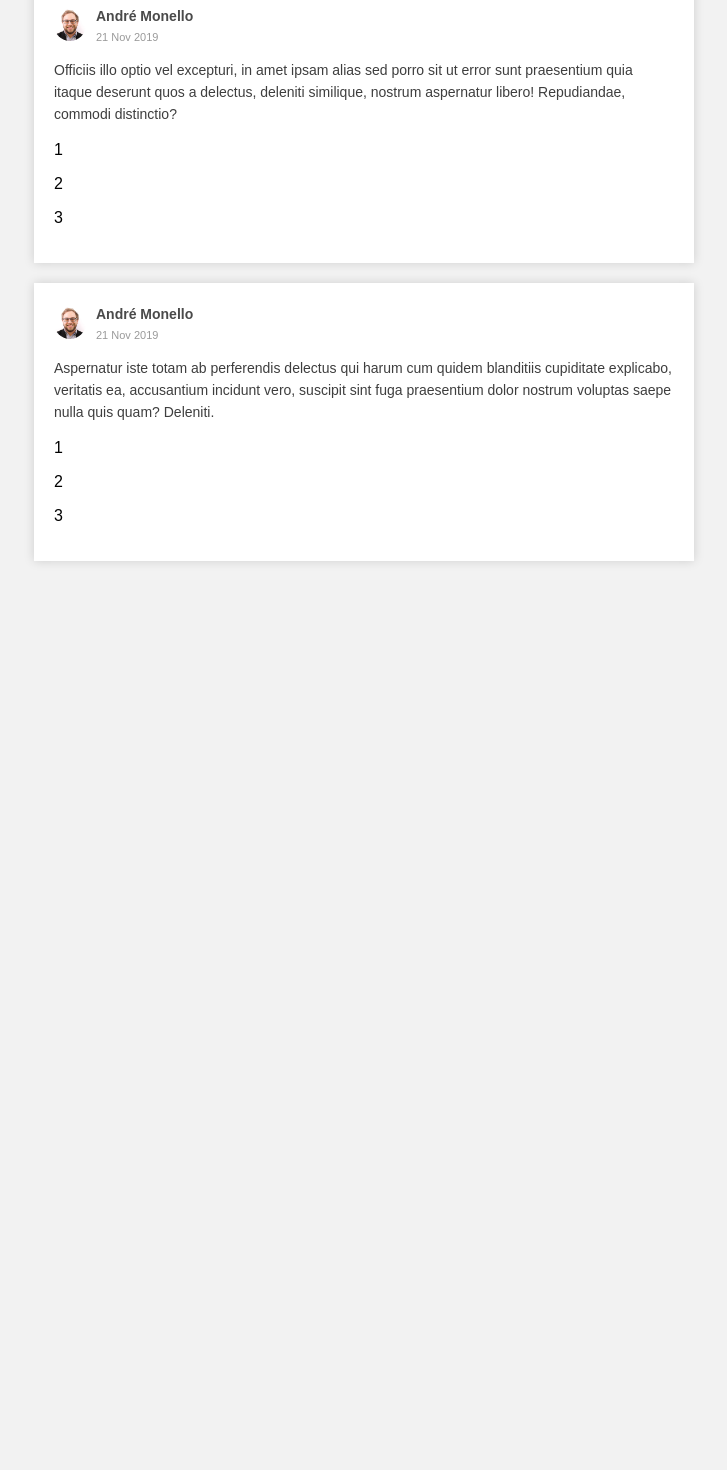
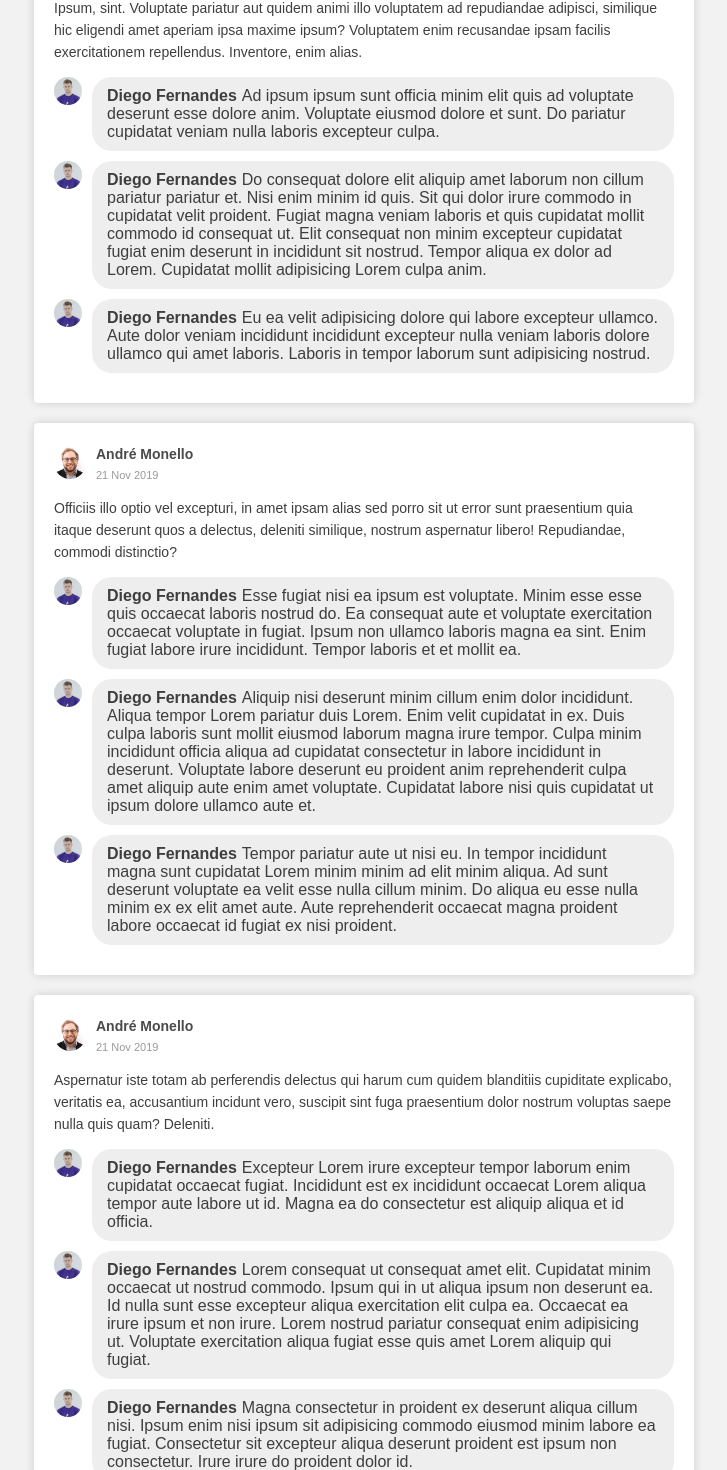
Before and after one commit to atmonello/rocketseat-desafio-04, a React app: page / in a window 1280 px wide. Shown: the part 887-2357 px from the top of the page, without its empty margins (296-1023 px from the left). Before the commit the page ends 1484 px from the top, so only its background shows below. Built offline with nearby package versions, Linux system fonts and the light colour scheme; the HTML template or start-up script is replaced by a standard one.

Commit message:
Listando comentários

```diff
--- a/src/App.css
+++ b/src/App.css
@@ -3,8 +3,10 @@ body {
   font-family: Arial, Helvetica, sans-serif;
   margin: 0;
   padding: 0;
+  color: #3e3e3e;
 }
 
 body * {
   box-sizing: border-box;
+  -webkit-font-smoothing: antialiased;
 }
--- a/src/components/PageLayout/PostList/PostList.js
+++ b/src/components/PageLayout/PostList/PostList.js
@@ -2,84 +2,109 @@ import React, { Component } from 'react';
 import './PostList.css'
 
 import Post from '../../Post/Post';
-import profilePicture from '../../../assets/profile.png'
+import postPicture from '../../../assets/profile.png';
+import commentPicture from '../../../assets/profile-2.png';
 
 class PostList extends Component {
   state = {
     posts: [
       {
         postAuthor: 'André Monello',
-        postProfile: profilePicture,
+        postProfile: postPicture,
         date: '21 Nov 2019',
         text: 'Lorem ipsum dolor sit amet, consectetur adipisicing elit. Quod, animi esse officiis eaque quaerat veniam ipsam accusantium, assumenda, aliquid voluptatum exercitationem id! Quam sequi, consequuntur inventore suscipit dignissimos quae nemo!',
         comments: [
           {
-            text: '1'
+            text: 'Id nisi laboris deserunt velit veniam dolor exercitation ipsum. Ad officia tempor enim est proident enim. Id do nostrud commodo sit fugiat minim. Et est do eiusmod consectetur culpa dolore laborum cillum ut incididunt aliqua commodo culpa dolore. Elit officia enim sunt ullamco amet non cillum ex laborum minim. Proident sunt sit voluptate veniam commodo quis ea.',
+            author: 'Diego Fernandes',
+            picture: commentPicture,
           },
           {
-            text: '2'
+            text: 'Amet laboris enim ut ex sit cupidatat consectetur fugiat in aliqua consequat. Ipsum irure adipisicing deserunt exercitation nisi anim. Voluptate magna dolore nulla id ex consectetur. Non reprehenderit ad consequat esse dolor eiusmod fugiat nostrud.',
+            author: 'Diego Fernandes',
+            picture: commentPicture,
           }
         ]
       },
       {
         postAuthor: 'André Monello',
-        postProfile: profilePicture,
+        postProfile: postPicture,
         date: '21 Nov 2019',
         text: 'Minima soluta autem necessitatibus, quis ratione, vitae officia hic earum molestiae rerum dolorum optio maiores libero amet iure cum porro perspiciatis aliquam animi aliquid. Consequatur repudiandae et sit obcaecati blanditiis.',
         comments: [
           {
-            text: '1'
+            text: 'Duis dolor quis incididunt eu. Fugiat duis mollit ipsum sunt incididunt voluptate excepteur voluptate eu ad do id aute irure. Ullamco aliqua nostrud reprehenderit aliqua incididunt excepteur est excepteur ad cupidatat aute amet aliquip do.',
+            author: 'Diego Fernandes',
+            picture: commentPicture,
           }
         ]
       },
       {
         postAuthor: 'André Monello',
-        postProfile: profilePicture,
+        postProfile: postPicture,
         date: '21 Nov 2019',
         text: 'Ipsum, sint. Voluptate pariatur aut quidem animi illo voluptatem ad repudiandae adipisci, similique hic eligendi amet aperiam ipsa maxime ipsum? Voluptatem enim recusandae ipsam facilis exercitationem repellendus. Inventore, enim alias.',
         comments: [
           {
-            text: '1'
+            text: 'Ad ipsum ipsum sunt officia minim elit quis ad voluptate deserunt esse dolore anim. Voluptate eiusmod dolore et sunt. Do pariatur cupidatat veniam nulla laboris excepteur culpa.',
+            author: 'Diego Fernandes',
+            picture: commentPicture,
           },
           {
-            text: '2'
+            text: 'Do consequat dolore elit aliquip amet laborum non cillum pariatur pariatur et. Nisi enim minim id quis. Sit qui dolor irure commodo in cupidatat velit proident. Fugiat magna veniam laboris et quis cupidatat mollit commodo id consequat ut. Elit consequat non minim excepteur cupidatat fugiat enim deserunt in incididunt sit nostrud. Tempor aliqua ex dolor ad Lorem. Cupidatat mollit adipisicing Lorem culpa anim.',
+            author: 'Diego Fernandes',
+            picture: commentPicture,
           },
           {
-            text: '3'
+            text: 'Eu ea velit adipisicing dolore qui labore excepteur ullamco. Aute dolor veniam incididunt incididunt excepteur nulla veniam laboris dolore ullamco qui amet laboris. Laboris in tempor laborum sunt adipisicing nostrud.',
+            author: 'Diego Fernandes',
+            picture: commentPicture,
           }
         ]
       },
       {
         postAuthor: 'André Monello',
-        postProfile: profilePicture,
+        postProfile: postPicture,
         date: '21 Nov 2019',
         text: 'Officiis illo optio vel excepturi, in amet ipsam alias sed porro sit ut error sunt praesentium quia itaque deserunt quos a delectus, deleniti similique, nostrum aspernatur libero! Repudiandae, commodi distinctio?',
         comments: [
           {
-            text: '1'
+            text: 'Esse fugiat nisi ea ipsum est voluptate. Minim esse esse quis occaecat laboris nostrud do. Ea consequat aute et voluptate exercitation occaecat voluptate in fugiat. Ipsum non ullamco laboris magna ea sint. Enim fugiat labore irure incididunt. Tempor laboris et et mollit ea.',
+            author: 'Diego Fernandes',
+            picture: commentPicture,
           },
           {
-            text: '2'
+            text: 'Aliquip nisi deserunt minim cillum enim dolor incididunt. Aliqua tempor Lorem pariatur duis Lorem. Enim velit cupidatat in ex. Duis culpa laboris sunt mollit eiusmod laborum magna irure tempor. Culpa minim incididunt officia aliqua ad cupidatat consectetur in labore incididunt in deserunt. Voluptate labore deserunt eu proident anim reprehenderit culpa amet aliquip aute enim amet voluptate. Cupidatat labore nisi quis cupidatat ut ipsum dolore ullamco aute et.',
+            author: 'Diego Fernandes',
+            picture: commentPicture,
           },
           {
-            text: '3'
+            text: 'Tempor pariatur aute ut nisi eu. In tempor incididunt magna sunt cupidatat Lorem minim minim ad elit minim aliqua. Ad sunt deserunt voluptate ea velit esse nulla cillum minim. Do aliqua eu esse nulla minim ex ex elit amet aute. Aute reprehenderit occaecat magna proident labore occaecat id fugiat ex nisi proident.',
+            author: 'Diego Fernandes',
+            picture: commentPicture,
           }
         ]
       },
       {
         postAuthor: 'André Monello',
-        postProfile: profilePicture,
+        postProfile: postPicture,
         date: '21 Nov 2019',
         text: 'Aspernatur iste totam ab perferendis delectus qui harum cum quidem blanditiis cupiditate explicabo, veritatis ea, accusantium incidunt vero, suscipit sint fuga praesentium dolor nostrum voluptas saepe nulla quis quam? Deleniti.',
         comments: [
           {
-            text: '1'
+            text: 'Excepteur Lorem irure excepteur tempor laborum enim cupidatat occaecat fugiat. Incididunt est ex incididunt occaecat Lorem aliqua tempor aute labore ut id. Magna ea do consectetur est aliquip aliqua et id officia.',
+            author: 'Diego Fernandes',
+            picture: commentPicture,
           },
           {
-            text: '2'
+            text: 'Lorem consequat ut consequat amet elit. Cupidatat minim occaecat ut nostrud commodo. Ipsum qui in ut aliqua ipsum non deserunt ea. Id nulla sunt esse excepteur aliqua exercitation elit culpa ea. Occaecat ea irure ipsum et non irure. Lorem nostrud pariatur consequat enim adipisicing ut. Voluptate exercitation aliqua fugiat esse quis amet Lorem aliquip qui fugiat.',
+            author: 'Diego Fernandes',
+            picture: commentPicture,
           },
           {
-            text: '3'
+            text: 'Magna consectetur in proident ex deserunt aliqua cillum nisi. Ipsum enim nisi ipsum sit adipisicing commodo eiusmod minim labore ea fugiat. Consectetur sit excepteur aliqua deserunt proident est ipsum non consectetur. Irure irure do proident dolor id.',
+            author: 'Diego Fernandes',
+            picture: commentPicture,
           }
         ]
       },
--- a/src/components/Post/Comment/Comment.css
+++ b/src/components/Post/Comment/Comment.css
@@ -0,0 +1,24 @@
+.comment {
+  display: flex;
+  align-items: start;
+}
+
+.comment .comment-picture {
+  width: 28px;
+  height: 28px;
+  border-radius: 100%;
+  margin-right: 10px;
+  flex-shrink: 0;
+}
+
+.comment .comment-text {
+  background-color: #eee;
+  border-radius: 20px;
+  padding: 10px 15px;
+  margin: 0;
+  margin-bottom: 10px;
+}
+
+.comment .comment-author {
+  margin-right: 5px;
+}
--- a/src/components/Post/Comment/Comment.js
+++ b/src/components/Post/Comment/Comment.js
@@ -2,9 +2,16 @@ import React from 'react';
 import './Comment.css'
 
 function Comment({content}) {
+  const {
+    text,
+    picture,
+    author
+  } = content;
+
   return (
-    <div>
-      <p>{content}</p>
+    <div className="comment">
+      <img className="comment-picture" src={picture}/>
+      <p className="comment-text"><strong className="comment-author">{author}</strong>{text}</p>
     </div>
   );
 }
--- a/src/components/Post/Post.css
+++ b/src/components/Post/Post.css
@@ -5,6 +5,7 @@
   margin-bottom: 20px;
   box-shadow: rgba(0, 0, 0, 0.15) 0 0 10px;
   display: block;
+  border-radius: 4px;
 }
 
 .post-header {
@@ -21,7 +22,7 @@
 .post-profile {
   width: 32px;
   height: 32px;
-  border-radius: 50%;
+  border-radius: 100%;
   margin-right: 10px;
 }
 
@@ -42,6 +43,5 @@
 
 .post-content p {
   line-height: 22px;
-  color: #3e3e3e;
   font-size: 14px;
 }
--- a/src/components/Post/Post.js
+++ b/src/components/Post/Post.js
@@ -25,7 +25,7 @@ function Post({post}) {
         <p>{text}</p>
       </div>
       <div className="post-comments">
-        {comments.map((comment, index) => <Comment key={index} content={comment.text} />)}
+        {comments.map((comment, index) => <Comment key={index} content={comment} />)}
       </div>
     </li>
   );
```
Also changed, not shown: src/assets/profile-2.png (added).
